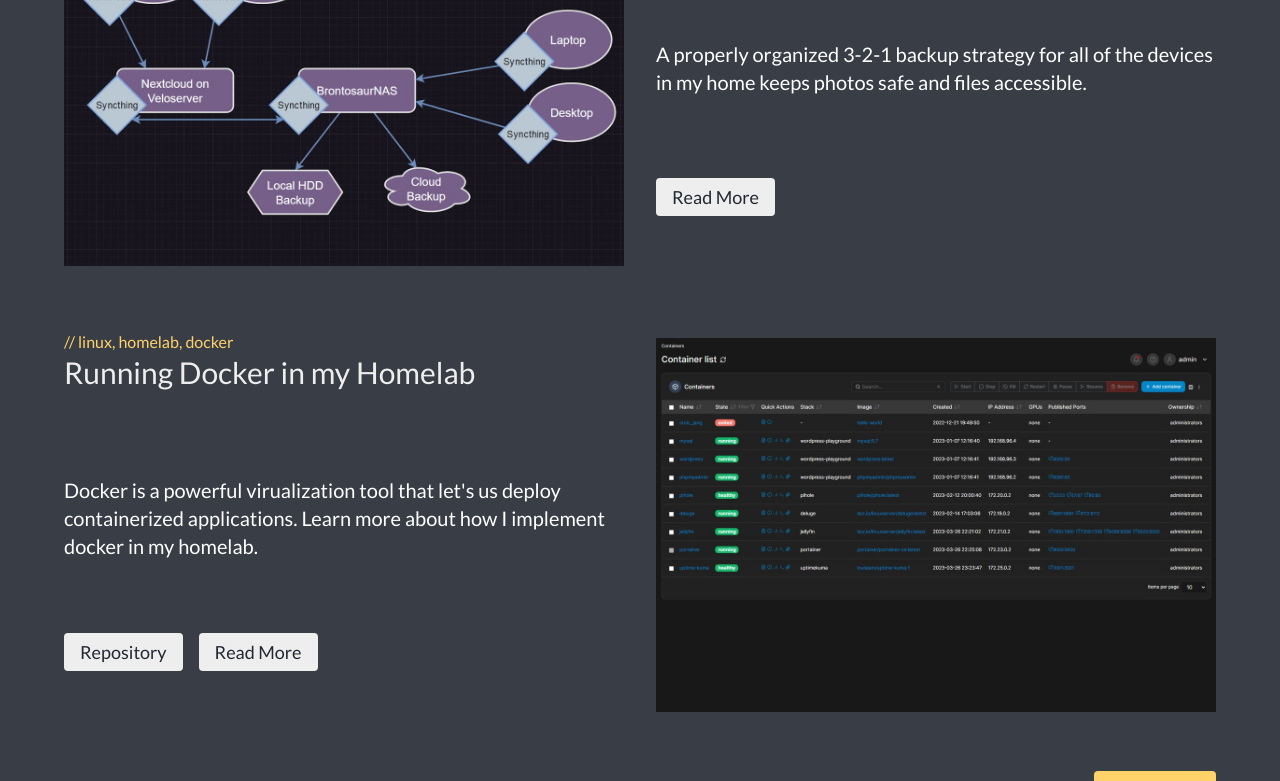
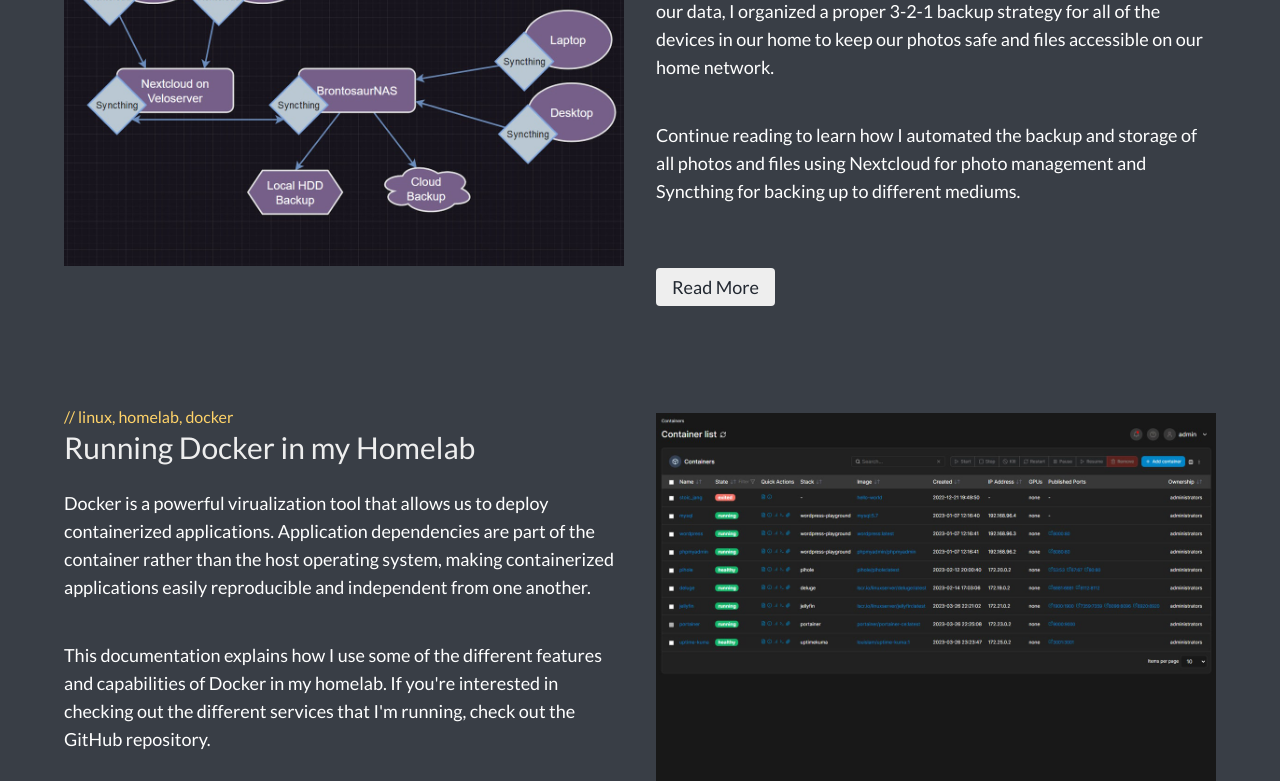
Before and after one commit to JustinMountain/personal-blog, a Next.js app: page / in a window 1280 px wide. Shown: the part 1200-1981 px from the top of the page. Built offline with nearby package versions, Linux system fonts and the light colour scheme.

Commit message:
Post excerpts re-written

```diff
--- a/components/sections/HomeFeaturedProjects.js
+++ b/components/sections/HomeFeaturedProjects.js
@@ -23,7 +23,8 @@ export default function ProjectsFeatured({ posts }) {
         ))}
 
         <div className="max-w-lg mx-auto flex
-                        md:max-w-full md:justify-end">
+                        md:max-w-xl
+                        lg:max-w-full lg:justify-end">
           <Button content="All Projects" href="/projectrs" buttonType="accent" />
         </div>
       </div>
--- a/components/sections/hero/HeroOneProject.js
+++ b/components/sections/hero/HeroOneProject.js
@@ -31,10 +31,15 @@ export default function HeroOneProject({ frontmatter }) {
           <CustomHeading size="h2" head={frontmatter.title} subhead={publishedLine} />
 
           <p className="text-lg
-                        md:max-w-xl
-                        xl:text-xl">
+                        md:max-w-xl">
             {frontmatter.excerpt}
           </p>
+
+          {frontmatter.excerpt2 !== "" ? (
+            <p className="text-lg md:max-w-xl">{frontmatter.excerpt2}</p>
+          ) : (
+            ""
+          )}
 
           <div className="pt-8 pb-4">
             {repo}
--- a/components/sections/projects/FeaturedProject.js
+++ b/components/sections/projects/FeaturedProject.js
@@ -7,26 +7,27 @@ import Button from '@/components/utility/Button';
 export default function FeaturedProject({ index, post }) {
 
   let repo;
-  let picSide = "md:col-start-1 md:col-end-2";
-  let textSide = "md:col-start-2 md:col-end-3";
+  let picSide;
+  let textSide;
 
   if (post.frontmatter.repo !== "") {
     repo = <Button content="Repository" href={post.frontmatter.repo} buttonType="light" />;
   }
 
   if (index === 1) {
-    picSide = "md:col-start-1 md:col-end-2";
-    textSide = "md:col-start-2 md:col-end-3";
+    picSide = "lg:col-start-1 lg:col-end-2";
+    textSide = "lg:col-start-2 lg:col-end-3";
   } else {
-    picSide = "md:col-start-2 md:col-end-3";
-    textSide = "md:col-start-1 md:col-end-2";
+    picSide = "lg:col-start-2 lg:col-end-3";
+    textSide = "lg:col-start-1 lg:col-end-2";
   }
 
   return (
     <div className='mx-auto my-8 max-w-lg
-                    md:grid md:grid-cols-2 md:max-w-screen-xl md:gap-8 md:my-12
+                    md:max-w-xl
+                    lg:grid lg:grid-cols-2 lg:grid-rows-[1fr_2fr_2fr_1fr] lg:max-w-screen-xl lg:gap-x-8 lg:gap-y-4 lg:my-12
                     lg:my-16
-                    2xl:gap-32'>
+                    2xl:gap-x-32'>
 
       <div className={picSide}>
         <Link href={`/posts/${post.slug}`} passHref className="no-underline">
@@ -36,8 +37,8 @@ export default function FeaturedProject({ index, post }) {
 
       <Link href={`/posts/${post.slug}`} passHref className={`w-full
                                                       xs:pt-4
-                                                      md:pt-2
-                                                      md:w-fit ${textSide} md:row-start-1 md:row-end-4`} >
+                                                      lg:pt-2
+                                                      lg:w-fit ${textSide} lg:row-start-1 lg:row-end-5`} >
         <Image
           src={`/posts/${post.frontmatter.thumbnail}`}
           width={576}
@@ -48,14 +49,17 @@ export default function FeaturedProject({ index, post }) {
         />
       </Link>
 
-      <p className='text-white pt-4 pb-6 text-lg
-                    xs:pb-8
-                    md:py-0
-                    xl:text-xl'>{post.frontmatter.excerpt}
+      <p className='text-white py-4 text-lg
+                    lg:py-0'>
+        {post.frontmatter.excerpt}
+      </p>
+      <p className='text-white py-4 text-lg
+                    lg:py-0'>
+        {post.frontmatter.excerpt2}
       </p>
 
-      <div className="flex justify-end gap-4
-                      md:justify-start">
+      <div className="flex justify-end gap-4 mt-4
+                      lg:justify-start lg:mt-0">
         {repo}
         <Button content="Read More" href={`/posts/${post.slug}`} buttonType="light" />
       </div>
--- a/posts/blocking-ads-on-my-home-network.md
+++ b/posts/blocking-ads-on-my-home-network.md
@@ -6,19 +6,19 @@ updated: '2023-02-23'
 repo: ''
 category: 'documentation'
 tags: 'networking, docker, linux, homelab'
-excerpt: "Ads are the worst. Using the Pi-hole DNS sinkhole, it's possible to get rid of most of them on a home network."
+excerpt: "With Pi-hole, it's possible to block certain sites on a network, to prevent devices from relaying personal data to the Internet, and to help protect a network from sites known to inject malicious code. It also helps block unwanted ads on the internet."
+excerpt2: ''
 thumbnail: 'pihole-dashboard.jpg'
 thumbalt: "More than half of the requests sent from my network to the internet are being blocked by PiHole"
 ---
 
 ### Table of Contents
 
-### 🚧 Why Block Ads?
+### 🚧 Why Pi-hole?
 
 I've been using an ad blocker in my web browser for as long as I knew they existed. They do the job they're supposed to do and they do it very well and they often do it better than the solution outlined below. The problem is that they only work in the browser; they won't block application telemetry nor will they work on mobile devices. I wanted a solution that would work for all devices on my local network. Enter Pi-hole.
 
 Originally designed to work with the Raspberry Pi, Pi-hole is a DNS sinkhole that works by intercepting DNS requests and checking if they match a list of blacklisted domains. If the requested site is on the list, the Pi-hole returns null, effectively saying *'there's no website at that address.'* Pi-hole can do a bunch of other things like handle DHCP and create local DNS, but here I'll be focusing on setting it up as a DNS sinkhole. I'll be running Pi-hole in a [Docker container](/posts/running-docker-in-my-homelab) on [my repurposed laptop server](/posts/repurposing-an-old-laptop)
-
 
 > It's important to note that Pi-hole does not provide  network security. Network security is a job better suited for a Firewall or DMZ.
 
--- a/posts/repurposing-an-old-laptop.md
+++ b/posts/repurposing-an-old-laptop.md
@@ -6,7 +6,8 @@ updated: '2023-02-18'
 repo: ''
 category: 'documentation'
 tags: 'linux, homelab, hardware'
-excerpt: "I started my homelab journey on my old laptop, repurposed as a home server."
+excerpt: "Every homelab starts somewhere and mine started on an old laptop. Read about how I made a few upgrades and dipped my toes into homelab and self-hosting by saving a broken laptop from becoming e-waste."
+excerpt2: ''
 thumbnail: 'repurpose-under-the-hood.jpg'
 thumbalt: 'The underside of the laptop with the cover removed'
 ---
--- a/posts/running-docker-in-my-homelab.md
+++ b/posts/running-docker-in-my-homelab.md
@@ -6,7 +6,8 @@ updated: '2023-03-28'
 repo: 'https://github.com/JustinMountain/docker-compose'
 category: 'repository'
 tags: 'linux, homelab, docker'
-excerpt: "Docker is a powerful virualization tool that let's us deploy containerized applications. Learn more about how I implement docker in my homelab."
+excerpt:  "Docker is a powerful virualization tool that allows us to deploy containerized applications. Application dependencies are part of the container rather than the host operating system, making containerized applications easily reproducible and independent from one another."
+excerpt2: "This documentation explains how I use some of the different features and capabilities of Docker in my homelab. If you're interested in checking out the different services that I'm running, check out the GitHub repository."
 thumbnail: 'docker-container-list.jpg'
 thumbalt: 'Docker containers can be managed through Portainer'
 ---
@@ -14,6 +15,8 @@ thumbalt: 'Docker containers can be managed through Portainer'
 ### Table of Contents
 
 ### 🐋 Docker Setup
+
+> These notes are about how I use Docker in my homelab. If you're interested in checking out the different services that I'm running, check out the [GitHub repository](https://github.com/JustinMountain/docker-compose)
 
 What is Docker? Simply put, Docker let's us add containers that include everything needed for an application to run. This streamlines the setup process for applications because we don't need to worry about installing dependencies or having different versions of the same dependency on one system - everything we need is packaged in the container. Containers are also independent of the host operating system and therefore work the same regardless of the Operating System they are being run on.
 
--- a/posts/saa-co3.md
+++ b/posts/saa-co3.md
@@ -1,12 +1,13 @@
 ---
-title: 'AWS Solutions Architect Associate Certification Quick Reference'
+title: 'AWS SAA-C03 Quick Reference'
 featured: 'no'
 published: '2023-08-09'
 updated: '2023-08-09'
 repo: ''
 category: 'documentation'
 tags: 'aws, certification, cloud'
-excerpt: 'My reference guide for the Solutions Architect Associate certification.'
+excerpt: 'The AWS Solutions Architect Associate certification requires understanding how the different AWS services solve various architectural problems. While studying for the exam, I took notes on various solutions which are loosely organized into the four tested pillars of the well-architected framework.'
+excerpt2: ''
 thumbnail: 'aws-cert-saa-c03.jpg'
 thumbalt: 'Badge for the Solutions Architect Associate certification SAA-C03'
 ---
--- a/posts/storage-and-backup.md
+++ b/posts/storage-and-backup.md
@@ -6,7 +6,8 @@ updated: '2023-06-15'
 repo: ''
 category: 'documentation'
 tags: 'linux, homelab, data management, docker'
-excerpt: 'A properly organized 3-2-1 backup strategy for all of the devices in my home keeps photos safe and files accessible.'
+excerpt: "My family's data is priceless, especially our photos. In order to protect our data, I organized a proper 3-2-1 backup strategy for all of the devices in our home to keep our photos safe and files accessible on our home network."
+excerpt2: "Continue reading to learn how I automated the backup and storage of all photos and files using Nextcloud for photo management and Syncthing for backing up to different mediums."
 thumbnail: 'storage-architecture.jpg'
 thumbalt: 'Architecture diagram for my backup strategy'
 ---
--- a/posts/uptime-kuma.md
+++ b/posts/uptime-kuma.md
@@ -6,7 +6,8 @@ updated: '2023-03-28'
 repo: ''
 category: 'documentation'
 tags: 'linux, homelab, docker, monitoring'
-excerpt: "Uptime Kuma is a free and open source network monitoring utility."
+excerpt: "Uptime Kuma is a free and open source network monitoring utility. It works by sending health checks over different protocols and can send notifications to different endpoints when services become unavailable."
+excerpt2: ''
 thumbnail: 'uptime-kuma-dashboard.jpg'
 thumbnail-alt: 'Dashboard of Uptime Kuma in my homelab'
 ---
```
Also changed, not shown: 1 other file (tests, documents, lock files or other folders).
